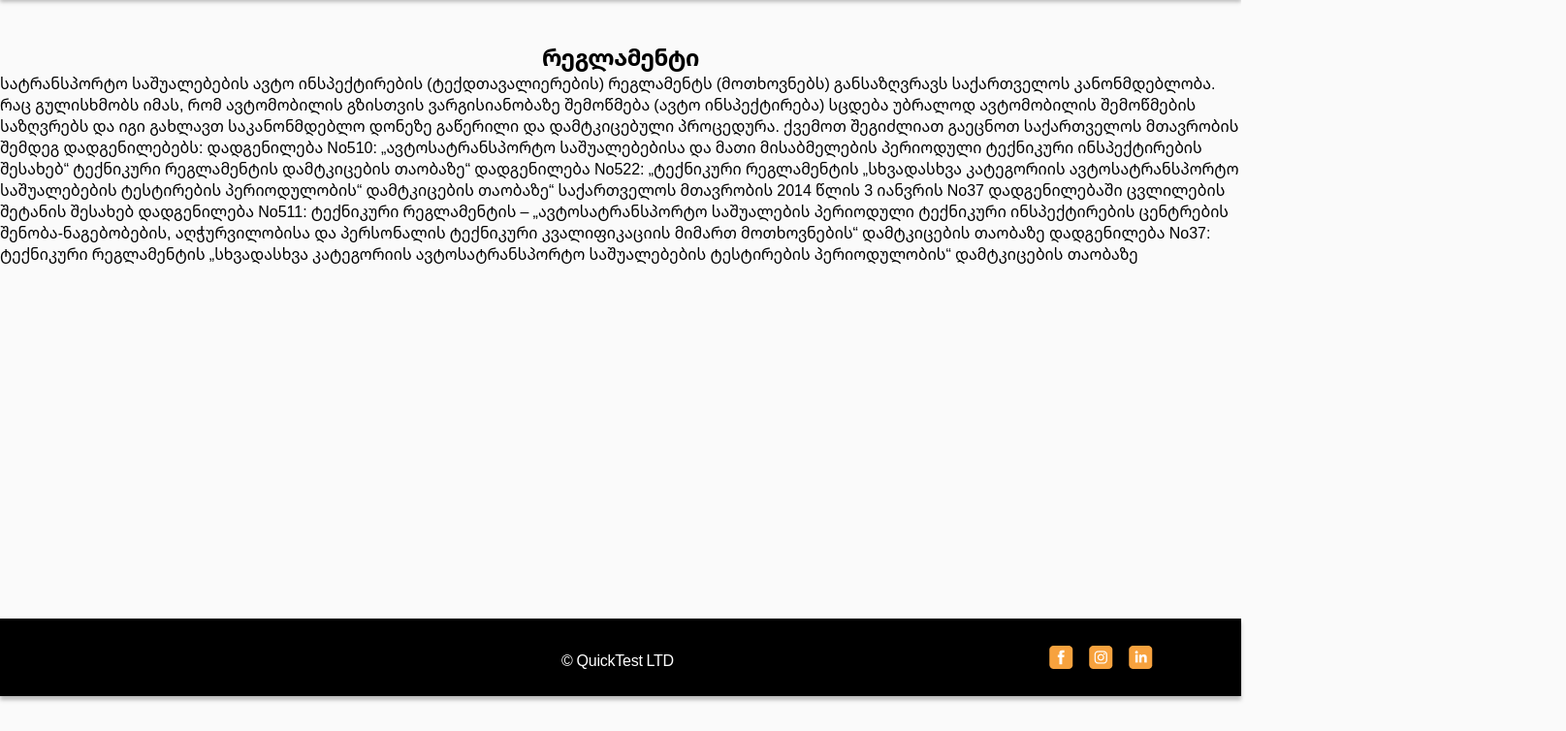
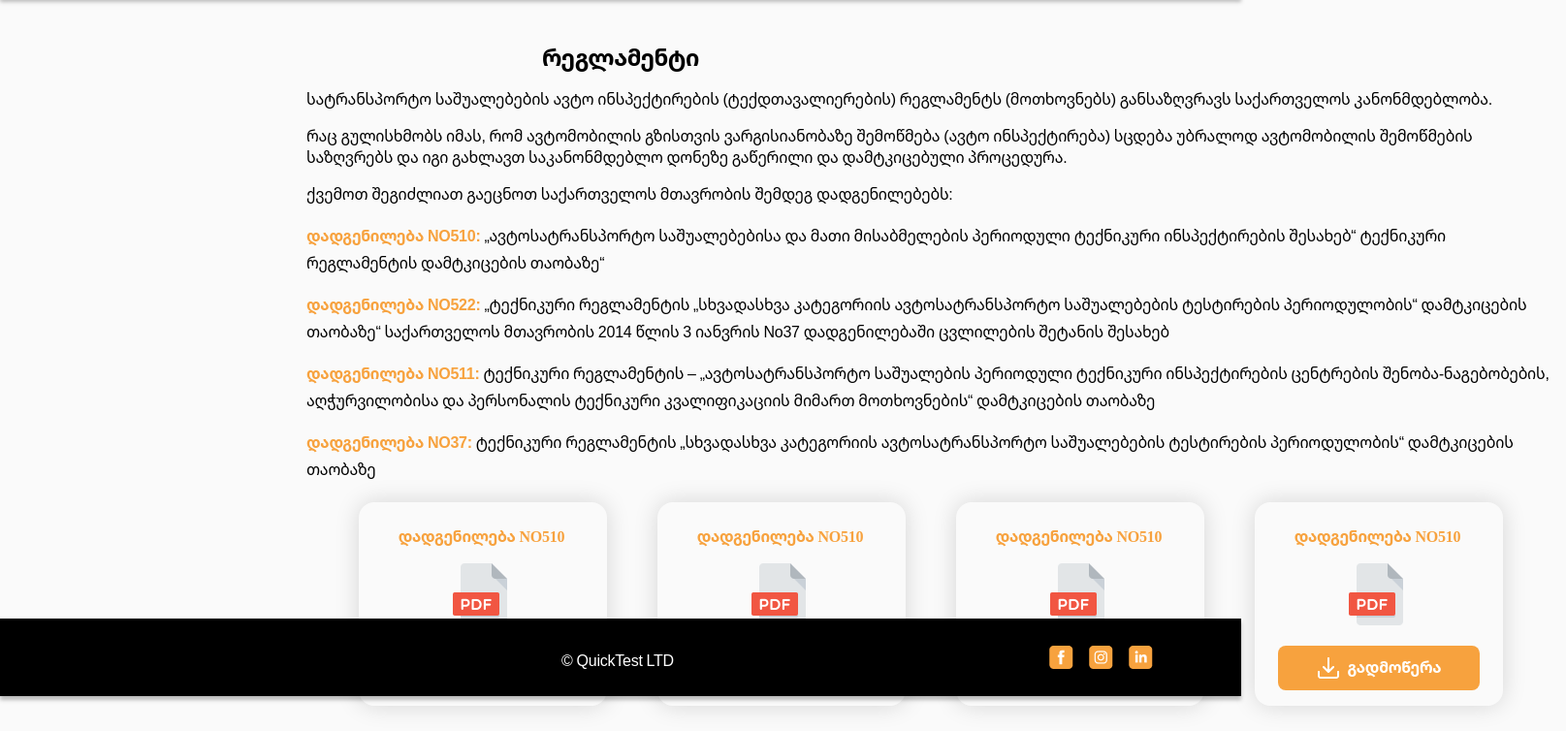
Before and after one commit to Khatuniko/QuickTest, an Angular app: page /regulation in a window 1280 px wide. Shown: the part 82-836 px from the top of the page at 97% size, 1615 px wide, since content can reach past the window. Before the commit the page ends 800 px from the top, so only its background shows below. Built offline with nearby package versions, Linux system fonts and the light colour scheme.

Commit message:
regulation pg done

```diff
--- a/src/app/module/main-pg/regulation/regulation.component.html
+++ b/src/app/module/main-pg/regulation/regulation.component.html
@@ -1,21 +1,83 @@
-<!-- <p>regulation works!</p>
- -->
-<h3 class="regulation__heading">რეგლამენტი</h3>
-<p>სატრანსპორტო საშუალებების ავტო ინსპექტირების (ტექდთავალიერების) რეგლამენტს (მოთხოვნებს) განსაზღვრავს საქართველოს კანონმდებლობა.
+<section class="regulation__section">
+    <h3 class="regulation__heading">რეგლამენტი</h3>
+    <div class="regulation__paragraph">
+        <p class="regulation__text">სატრანსპორტო საშუალებების ავტო ინსპექტირების (ტექდთავალიერების) რეგლამენტს (მოთხოვნებს) განსაზღვრავს საქართველოს კანონმდებლობა.</p>
+        <p class="regulation__text">რაც გულისხმობს იმას, რომ ავტომობილის გზისთვის ვარგისიანობაზე შემოწმება (ავტო ინსპექტირება) სცდება უბრალოდ ავტომობილის შემოწმების საზღვრებს და იგი გახლავთ საკანონმდებლო დონეზე გაწერილი და დამტკიცებული პროცედურა.</p>
+        <p class="regulation__text">ქვემოთ შეგიძლიათ გაეცნოთ საქართველოს მთავრობის შემდეგ დადგენილებებს:</p>
+        <p class="regulation__text"><span class="yellow__text">დადგენილება NO510:</span> „ავტოსატრანსპორტო საშუალებებისა და მათი მისაბმელების პერიოდული ტექნიკური ინსპექტირების შესახებ“ ტექნიკური რეგლამენტის დამტკიცების თაობაზე“</p>
+        <p class="regulation__text"><span class="yellow__text">დადგენილება NO522:</span> „ტექნიკური რეგლამენტის „სხვადასხვა კატეგორიის ავტოსატრანსპორტო საშუალებების ტესტირების პერიოდულობის“ დამტკიცების თაობაზე“ საქართველოს მთავრობის 2014 წლის 3 იანვრის No37 დადგენილებაში ცვლილების შეტანის შესახებ</p>
+        <p class="regulation__text"><span class="yellow__text">დადგენილება NO511:</span> ტექნიკური რეგლამენტის – „ავტოსატრანსპორტო საშუალების პერიოდული ტექნიკური ინსპექტირების ცენტრების შენობა-ნაგებობების, აღჭურვილობისა და პერსონალის ტექნიკური კვალიფიკაციის მიმართ მოთხოვნების“ დამტკიცების თაობაზე </p>
+        <p class="regulation__text"><span class="yellow__text">დადგენილება NO37:</span> ტექნიკური რეგლამენტის „სხვადასხვა კატეგორიის ავტოსატრანსპორტო საშუალებების ტესტირების პერიოდულობის“ დამტკიცების თაობაზე</p>
+    </div>
+    <div class="regulation__folders">
+        <div class="regulation__cards">
+            <div class="regulation__card">
+                <h5 class="card__heading">დადგენილება NO510</h5>
+                <!-- <p class="card__paragraph">01.07.2018</p> -->
+                <img class="card__img" src="./assets/regulation/pdf.png" alt="pdf">
 
-    რაც გულისხმობს იმას, რომ ავტომობილის გზისთვის ვარგისიანობაზე შემოწმება (ავტო ინსპექტირება) სცდება უბრალოდ ავტომობილის შემოწმების საზღვრებს და იგი გახლავთ საკანონმდებლო დონეზე გაწერილი და დამტკიცებული პროცედურა.
+                <button class="regulation__btn">
+                    <div class="btn__info">
+                        <img class="btn__img" src="./assets/regulation/download.png" alt="download">
+                        <p class="btn__paragraph">გადმოწერა</p>
 
-    ქვემოთ შეგიძლიათ გაეცნოთ საქართველოს მთავრობის შემდეგ დადგენილებებს:
+                    </div>
+                </button>
+            </div>
 
-    დადგენილება No510: „ავტოსატრანსპორტო საშუალებებისა და მათი მისაბმელების პერიოდული ტექნიკური ინსპექტირების შესახებ“ ტექნიკური რეგლამენტის დამტკიცების თაობაზე“
+            <div class="regulation__card">
+                <h5 class="card__heading">დადგენილება NO510</h5>
+                <!-- <p class="card__paragraph">01.07.2018</p> -->
+                <img class="card__img" src="./assets/regulation/pdf.png" alt="pdf">
 
-    დადგენილება No522: „ტექნიკური რეგლამენტის „სხვადასხვა კატეგორიის ავტოსატრანსპორტო საშუალებების ტესტირების პერიოდულობის“ დამტკიცების თაობაზე“ საქართველოს მთავრობის 2014 წლის 3 იანვრის No37 დადგენილებაში ცვლილების შეტანის შესახებ
+                <button class="regulation__btn">
+                    <div class="btn__info">
+                        <img class="btn__img" src="./assets/regulation/download.png" alt="download">
+                        <p class="btn__paragraph">გადმოწერა</p>
 
-    დადგენილება No511: ტექნიკური რეგლამენტის – „ავტოსატრანსპორტო საშუალების პერიოდული ტექნიკური ინსპექტირების ცენტრების შენობა-ნაგებობების, აღჭურვილობისა და პერსონალის ტექნიკური კვალიფიკაციის მიმართ მოთხოვნების“ დამტკიცების თაობაზე
+                    </div>
+                </button>
+            </div>
 
-    დადგენილება No37: ტექნიკური რეგლამენტის „სხვადასხვა კატეგორიის ავტოსატრანსპორტო საშუალებების ტესტირების პერიოდულობის“ დამტკიცების თაობაზე
-</p>
+            <div class="regulation__card">
+                <h5 class="card__heading">დადგენილება NO510</h5>
+                <!-- <p class="card__paragraph">01.07.2018</p> -->
+                <img class="card__img" src="./assets/regulation/pdf.png" alt="pdf">
 
-<div>
-    <!-- 4 folder with reglament -->
-</div>
+                <button class="regulation__btn">
+                    <div class="btn__info">
+                        <img class="btn__img" src="./assets/regulation/download.png" alt="download">
+                        <p class="btn__paragraph">გადმოწერა</p>
+
+                    </div>
+                </button>
+            </div>
+
+            <div class="regulation__card">
+                <h5 class="card__heading">დადგენილება NO510</h5>
+                <!-- <p class="card__paragraph">01.07.2018</p> -->
+                <img class="card__img" src="./assets/regulation/pdf.png" alt="pdf">
+
+                <button class="regulation__btn">
+                    <div class="btn__info">
+                        <img class="btn__img" src="./assets/regulation/download.png" alt="download">
+                        <p class="btn__paragraph">გადმოწერა</p>
+
+                    </div>
+                </button>
+            </div>
+
+
+
+        </div>
+    </div>
+
+    <br>
+
+    <br>
+
+    <br>
+
+    <br>
+    <br>
+</section>
--- a/src/app/module/main-pg/regulation/regulation.component.scss
+++ b/src/app/module/main-pg/regulation/regulation.component.scss
@@ -1,3 +1,7 @@
+.regulation__section{
+    margin-left: 240px;
+    margin-right:240px;
+
     .regulation__heading{
         font-family: Noto Sans Georgian;
         font-size: 24px;
@@ -5,7 +9,129 @@
         line-height: 33px;
         letter-spacing: -0.015em;
         text-align: center;
-    margin-top: 44px;
+        margin-top:44px;
+    }
+    .regulation__paragraph {
+        margin-top:16px;
+        margin-left: 60px;
+        font-size: var(--font-standard);
+        font-weight: 400;
+        line-height: 22px;
+        letter-spacing: -0.015em;
+        text-align: left;
+        width: 1315px;
+        height: 403px;
+
+        .regulation__text {
+            margin: 16px;
+
+            .yellow__text {
+                color:var(--yellow-color);
+                font-weight: 600;
+                line-height: 33px;
+                letter-spacing: -0.015em;
+                font-size: var(--font-standard);
+
+            }
         }
 
-// yvela heading igive :)
+    }
+
+    .regulation__folders{
+
+
+
+    }
+
+    .regulation__cards {
+        display: flex;
+        justify-content: space-around;
+        width:1180px;
+        margin-top:24px;
+        margin-left: 130px;
+        gap: 52px;
+
+
+    }
+
+    .regulation__card {
+        width: 256px;
+        // height: 290px;
+        height: 210px;
+        padding: 24px;
+        border-radius: 16px;
+        gap: 36px;
+        box-shadow: 0px 0px 24px 0px #00000026;
+
+    }
+
+    .card__heading {
+        font-family: Noto Sans Georgian;
+        font-size: 16px;
+        font-weight: 600;
+        line-height: 22px;
+        letter-spacing: -0.015em;
+        color:var(--yellow-color);
+        margin-left: 8%;
+
+
+    }
+
+    .card__paragraph {
+        font-family: Noto Sans Georgian;
+        font-size: 16px;
+        font-weight: 400;
+        line-height: 22px;
+        letter-spacing: -0.015em;
+        text-align: left;
+
+
+    }
+
+    .card__img {
+        width: 64px;
+        height: 64px;
+        margin: 8% 33%;
+
+
+    }
+
+    .regulation__btn {
+        width:208px;
+height: 46px;
+padding: 11px, 36px, 11px, 36px;
+border-radius: 8px;
+gap: 10px;
+background-color: var(--yellow-color);
+border: none;
+display: flex;
+
+    }
+    .btn__info {
+        display: flex;
+        margin: 5% auto;
+
+    }
+
+    .btn__img {
+
+
+
+    }
+
+    .btn__paragraph {
+        font-family: Noto Sans Georgian;
+        font-size: 16px;
+        font-weight: 600;
+        line-height: 22px;
+        letter-spacing: -0.015em;
+        text-align: center;
+        color: #FFFFFF;
+        margin-left:8px;
+
+
+
+    }
+
+
+}
--- a/src/app/module/main-pg/service-centers/service-centers.component.scss
+++ b/src/app/module/main-pg/service-centers/service-centers.component.scss
@@ -33,7 +33,7 @@
             border-radius: 8px;
             border: none;
             gap: 10px;
-            background-color: var(--background-button);
+            background-color: var(--yellow-color);
             display:flex;
             justify-content: space-between;
             .btn__heading {
--- a/src/styles.scss
+++ b/src/styles.scss
@@ -21,7 +21,7 @@ body {
 :root {
     --font-text:'Noto Sans', Georgian;
     --text-color:#1B1B1B;
-    --background-button:#F7A23E;
+    --yellow-color:#F7A23E;
     --header-color:#FFFFFF;
     --font-standard:16px;
     // --font-large:38px;
```
Also changed, not shown: src/assets/regulation/download.png (added), src/assets/regulation/pdf.png (added). Lines whose indentation alone changed are shown as unchanged.
